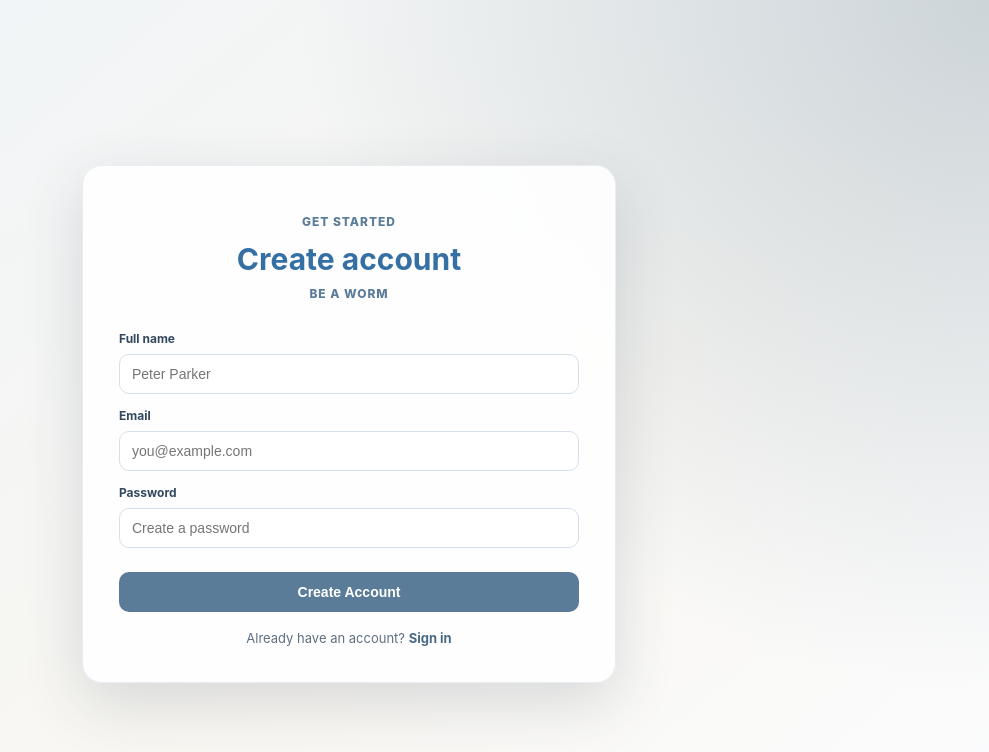
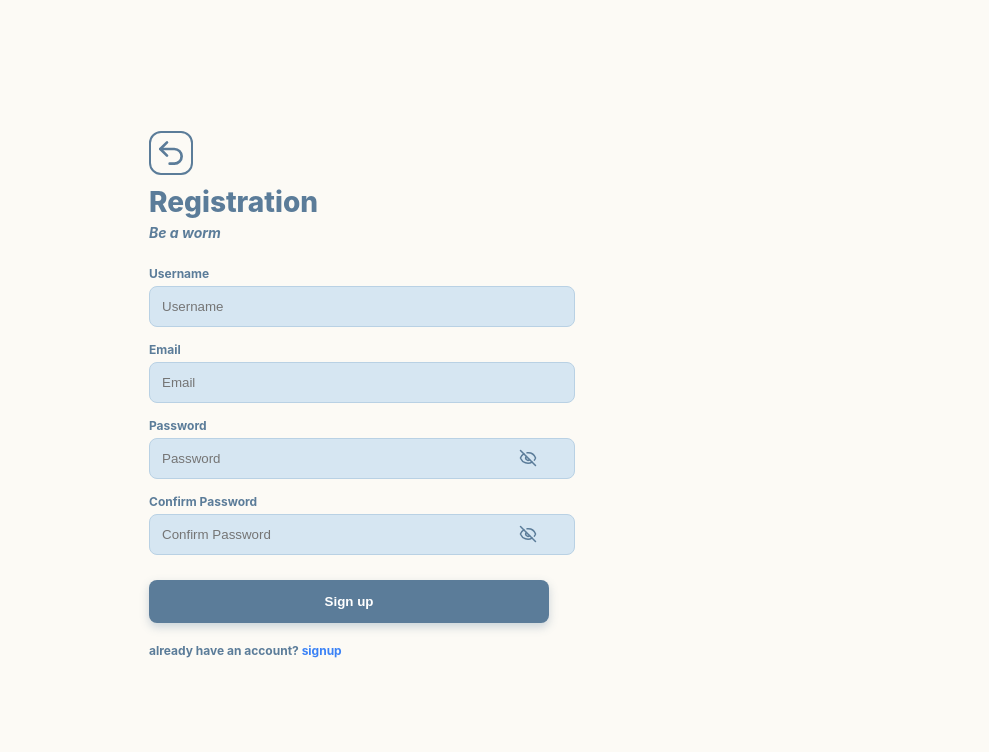
Before and after one commit to TheRealNightmare/Verso2.0, a React (Vite) app in the folder FRONTEND/verso/: page /register in a window 1280 px wide. Shown: the top 752 px of the page, without its empty margins (291-1280 px from the left). Built offline with nearby package versions, Linux system fonts and the light colour scheme.

Commit message:
login and reg page added

```diff
--- a/FRONTEND/verso/src/index.css
+++ b/FRONTEND/verso/src/index.css
@@ -1171,3 +1171,57 @@ body {
 .register-text {
   text-transform: lowercase;
 }
+
+
+
+/* Registration specific layout */
+.reg-card {
+    text-align: left !important;
+}
+
+.reg-undo-wrapper {
+    margin-bottom: 10px;
+}
+
+.undo-icon {
+    color: #5b7c99;
+    cursor: pointer;
+    border: 2.5px solid #5b7c99;
+    border-radius: 12px;
+    padding: 4px;
+}
+
+.reg-title {
+    font-size: 28px;
+    font-weight: 800;
+    color: #5b7c99;
+    margin: 0;
+}
+
+.reg-subtitle {
+    font-size: 14px;
+    color: #5b7c99;
+    font-style: italic;
+    font-weight: 700;
+    margin-top: 5px;
+    margin-bottom: 25px;
+}
+
+/* Ensure form doesn't block clicks */
+.auth-form-wrapper {
+    width: 100%;
+    display: flex;
+    flex-direction: column;
+}
+
+.login-submit-btn {
+    margin-top: 10px;
+    cursor: pointer !important;
+    pointer-events: auto !important;
+    transition: background 0.3s ease;
+}
+
+.login-submit-btn:disabled {
+    opacity: 0.7;
+    cursor: not-allowed;
+}
--- a/FRONTEND/verso/src/pages/Login.jsx
+++ b/FRONTEND/verso/src/pages/Login.jsx
@@ -9,8 +9,6 @@ const Login = () => {
     e.preventDefault();
     navigate('/');
   };
-
-
 
   return (
     <div className="login-container">
@@ -68,7 +66,7 @@ const Login = () => {
         </form>
 
         <p className="register-text">
-          Dont have an account? <a href="#">Register</a>
+          Dont have an account? <Link to="/register">Register</Link>
         </p>
       </div>
     </div>
--- a/FRONTEND/verso/src/pages/Register.jsx
+++ b/FRONTEND/verso/src/pages/Register.jsx
@@ -1,6 +1,7 @@
-import { useState } from 'react';
+import React, { useState } from 'react';
 import { Link, useNavigate } from 'react-router-dom';
 import { useAuth } from '../context/AuthContext';
+import { EyeOff, Undo2 } from 'lucide-react';
 
 function Register() {
   const { register } = useAuth();
@@ -9,82 +10,121 @@ function Register() {
   const [name, setName] = useState('');
   const [email, setEmail] = useState('');
   const [password, setPassword] = useState('');
+  const [confirmPassword, setConfirmPassword] = useState('');
   const [error, setError] = useState('');
   const [loading, setLoading] = useState(false);
 
-  async function handleSubmit(event) {
-    event.preventDefault();
+  const handleSubmit = async (event) => {
+    event.preventDefault(); // Prevents page reload
     setError('');
+
+    if (password !== confirmPassword) {
+      setError("Passwords do not match");
+      return;
+    }
+
     setLoading(true);
 
     try {
+      // Ensure backend dev's register function receives the right object keys
       await register({ name, email, password });
       navigate('/');
     } catch (err) {
+      console.error("Registration Error:", err);
       if (err.errors) {
         const firstError = Object.values(err.errors)[0];
         setError(Array.isArray(firstError) ? firstError[0] : firstError);
       } else {
-        setError(err.message ?? 'Registration failed. Please try again.');
+        setError(err.message || 'Registration failed. Please try again.');
       }
     } finally {
       setLoading(false);
     }
-  }
+  };
 
   return (
-    <section className="auth-page">
-      <div className="auth-card">
-        <p className="auth-eyebrow">Get started</p>
-        <h1 className="auth-title">Create account</h1>
-        <p className="auth-subtitle">Be a worm</p>
+    <div className="login-container">
+      <div className="login-card reg-card">
 
-        {error && <p className="auth-error">{error}</p>}
+        {/* Top Undo Icon */}
+        <div className="reg-undo-wrapper">
+          <Undo2
+            size={32}
+            className="undo-icon"
+            onClick={() => navigate('/login')}
+          />
+        </div>
 
-        <form className="auth-form" onSubmit={handleSubmit}>
-          <label htmlFor="register-name" className="auth-label">Full name</label>
+        <h1 className="reg-title">Registration</h1>
+        <p className="reg-subtitle">Be a worm</p>
+
+        {error && <p className="auth-error-msg">{error}</p>}
+
+        <form onSubmit={handleSubmit} className="auth-form-wrapper">
+          <div className="input-group">
+            <label>Username</label>
             <input
-            id="register-name"
               type="text"
-            placeholder="Peter Parker"
-            className="auth-input"
               required
               value={name}
               onChange={(e) => setName(e.target.value)}
+              placeholder="Username"
             />
+          </div>
 
-          <label htmlFor="register-email" className="auth-label">Email</label>
+          <div className="input-group">
+            <label>Email</label>
             <input
-            id="register-email"
               type="email"
-            placeholder="you@example.com"
-            className="auth-input"
               required
               value={email}
               onChange={(e) => setEmail(e.target.value)}
+              placeholder="Email"
             />
+          </div>
 
-          <label htmlFor="register-password" className="auth-label">Password</label>
+          <div className="input-group">
+            <label>Password</label>
+            <div className="password-wrapper">
               <input
-            id="register-password"
                 type="password"
-            placeholder="Create a password"
-            className="auth-input"
                 required
                 value={password}
                 onChange={(e) => setPassword(e.target.value)}
+                placeholder="Password"
               />
+              <EyeOff size={18} className="eye-icon" />
+            </div>
+          </div>
 
-          <button type="submit" className="auth-submit" disabled={loading}>
-            {loading ? 'Creating account...' : 'Create Account'}
+          <div className="input-group">
+            <label>Confirm Password</label>
+            <div className="password-wrapper">
+              <input
+                type="password"
+                required
+                value={confirmPassword}
+                onChange={(e) => setConfirmPassword(e.target.value)}
+                placeholder="Confirm Password"
+              />
+              <EyeOff size={18} className="eye-icon" />
+            </div>
+          </div>
+
+          <button
+            type="submit"
+            className="login-submit-btn"
+            disabled={loading}
+          >
+            {loading ? 'Signing up...' : 'Sign up'}
           </button>
         </form>
 
-        <p className="auth-switch-text">
-          Already have an account? <Link to="/login" className="auth-switch-link">Sign in</Link>
+        <p className="register-text">
+          already have an account? <Link to="/login">Signup</Link>
         </p>
       </div>
-    </section>
+    </div>
   );
 }
 
```
Lines whose indentation alone changed are shown as unchanged.
